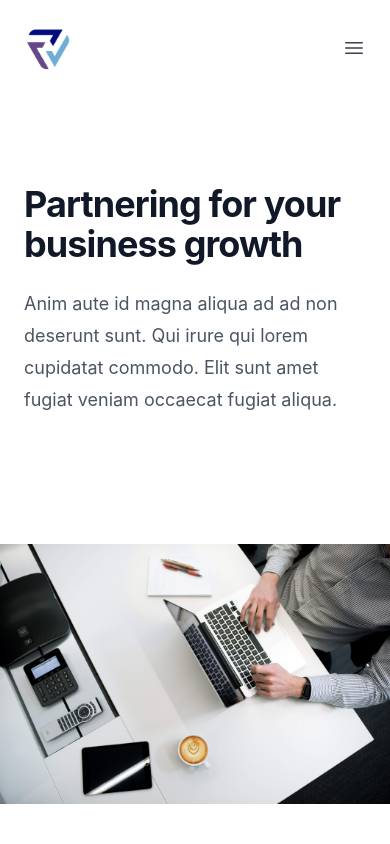
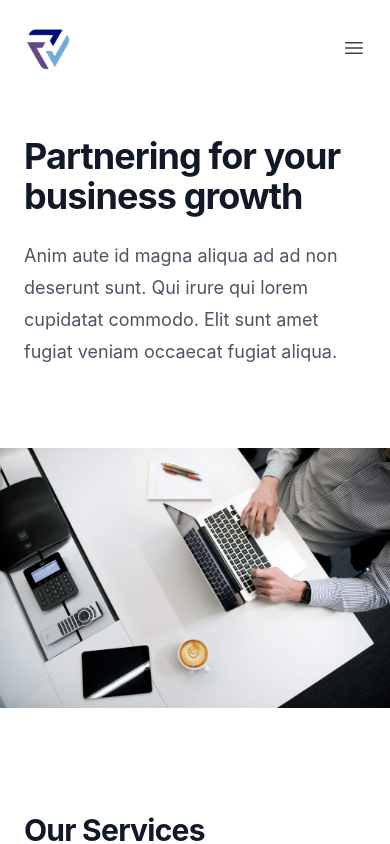
Before and after one commit to philson-philip/zolvebiz-web.github.io, a Next.js app: page / in a window 390 px wide. Shown: the top 844 px of the page. Built offline with nearby package versions, Linux system fonts and the light colour scheme.

Commit message:
Added Services and Team sectoon

```diff
--- a/pages/Banner.js
+++ b/pages/Banner.js
@@ -86,14 +86,6 @@
                     </a>
                   ))}
                 </div>
-                <div className="py-6">
-                  <a
-                    href="#"
-                    className="-mx-3 block rounded-lg py-2.5 px-3 text-base font-semibold leading-7 text-gray-900 hover:bg-gray-50"
-                  >
-                    Log in
-                  </a>
-                </div>
               </div>
             </div>
           </Dialog.Panel>
@@ -112,7 +104,7 @@
               <polygon points="0,0 90,0 50,100 0,100" />
             </svg>
 
-            <div className="relative py-32 px-6 sm:py-40 lg:py-56 lg:px-8 lg:pr-0">
+            <div className="relative py-20 px-6 sm:py-40 lg:py-56 lg:px-8 lg:pr-0">
               <div className="mx-auto max-w-2xl lg:mx-0 lg:max-w-xl">
                 <h1 className="text-4xl font-bold tracking-tight text-gray-900 sm:text-6xl">
                   Partnering for your business growth
```
